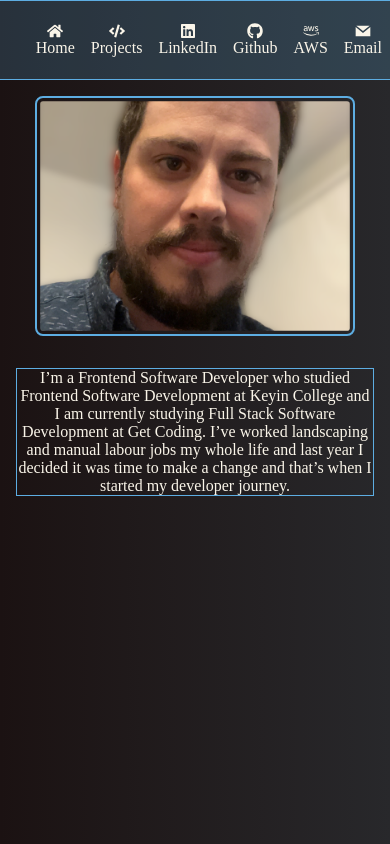
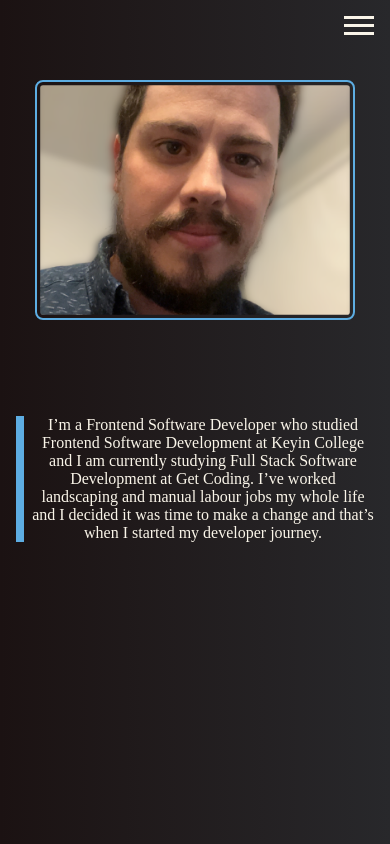
Before and after one commit to twdinn/my-portfolio-website, a React (Create React App) app: page / in a window 390 px wide. Built offline with nearby package versions, Linux system fonts and the light colour scheme.

Commit message:
more ui change

```diff
--- a/src/App.js
+++ b/src/App.js
@@ -3,11 +3,28 @@ import HamburgerMenu from "./components/HamburgerMenu";
 import Header from "./components/Header";
 import HomePage from "./pages/HomePage";
 import ProjectsPage from "./pages/ProjectsPage";
+import { useEffect, useState } from "react";
 
 function App() {
+  const [isMobile, setIsMobile] = useState(false);
+
+  useEffect(() => {
+    const handleResize = () => {
+      setIsMobile(window.innerWidth < 600);
+    };
+
+    window.addEventListener("resize", handleResize);
+
+    handleResize();
+
+    return () => {
+      window.removeEventListener("resize", handleResize);
+    };
+  }, []);
+
   return (
     <Router>
-      <Header />
+      {isMobile ? <HamburgerMenu /> : <Header />}
       <Routes>
         <Route path="/" element={<HomePage />} />
         <Route path="/projects" element={<ProjectsPage />} />
--- a/src/components/About.jsx
+++ b/src/components/About.jsx
@@ -7,8 +7,8 @@ const About = () => {
         I’m a Frontend Software Developer who studied Frontend Software
         Development at Keyin College and I am currently studying Full Stack
         Software Development at Get Coding. I’ve worked landscaping and manual
-        labour jobs my whole life and last year I decided it was time to make a
-        change and that’s when I started my developer journey.
+        labour jobs my whole life and I decided it was time to make a change and
+        that’s when I started my developer journey.
       </p>
     </section>
   );
--- a/src/components/HamburgerMenu.jsx
+++ b/src/components/HamburgerMenu.jsx
@@ -1,42 +1,69 @@
 import React, { useState } from "react";
+import { FaAws, FaGithub, FaLinkedin, FaCode, FaHome } from "react-icons/fa";
+import { GrMail } from "react-icons/gr";
+
+import { Link } from "react-router-dom";
 
 const HamburgerMenu = () => {
   const [isOpen, setIsOpen] = useState(false);
 
-  const handleToggle = () => {
+  const handleMenuToggle = () => {
     setIsOpen(!isOpen);
   };
 
   return (
-    <div>
-      <div
-        className={`hamburger ${isOpen ? "open" : ""}`}
-        onClick={handleToggle}
-      >
-        <div className="bar"></div>
-        <div className="bar"></div>
-        <div className="bar"></div>
-      </div>
+    <header>
+      <nav className={`hamburger-menu ${isOpen ? "open" : ""}`}>
+        <div className="hamburger-icon" onClick={handleMenuToggle}>
+          <div className="line"></div>
+          <div className="line"></div>
+          <div className="line"></div>
+        </div>
+        <ul className="menu-items">
+          <Link className="home-nav nav-link" to="/">
+            <FaHome />
+            <p className="link-name">Home</p>
+          </Link>
 
-      {isOpen && (
-        <div className="dropdown">
-          <ul>
-            <li>
-              <a href="/">Home</a>
-            </li>
-            <li>
-              <a href="/about">About</a>
-            </li>
-            <li>
-              <a href="/services">Services</a>
-            </li>
-            <li>
-              <a href="/contact">Contact</a>
-            </li>
-          </ul>
-        </div>
-      )}
-    </div>
+          <Link className="projects-nav nav-link" to="/projects">
+            <FaCode />
+            <p className="link-name">Projects</p>
+          </Link>
+
+          <Link
+            className="linkedin linkedin-nav nav-link"
+            to="https://www.linkedin.com/in/tyler-dinn-1a2b3c4d/"
+          >
+            <FaLinkedin />
+            <p className="link-name">LinkedIn</p>
+          </Link>
+
+          <Link
+            className="github github-nav nav-link"
+            to="https://github.com/twdinn"
+          >
+            <FaGithub />
+            <p className="link-name">Github</p>
+          </Link>
+
+          <Link
+            className="aws aws-nav nav-link"
+            to="https://www.credly.com/users/tylerdinn"
+          >
+            <FaAws />
+            <p className="link-name">AWS</p>
+          </Link>
+
+          <a
+            className="email email-nav nav-link"
+            href="mailto:dinnwt@gmail.com"
+          >
+            <GrMail />
+            <p className="link-name">Email</p>
+          </a>
+        </ul>
+      </nav>
+    </header>
   );
 };
 
--- a/src/index.css
+++ b/src/index.css
@@ -10,15 +10,99 @@ body {
 
 /* Nav */
 
+.hamburger-menu {
+  display: flex;
+  justify-content: flex-end;
+  position: relative;
+  top: 1rem;
+  right: 1rem;
+  width: 100%;
+}
+
+.hamburger-icon {
+  display: flex;
+  flex-direction: column;
+  position: absolute;
+  cursor: pointer;
+}
+
+.line {
+  width: 30px;
+  height: 3px;
+  background-color: #faf5e9;
+  margin-bottom: 5px;
+  transition: transform 0.3s ease;
+}
+
+.open .line:nth-child(1) {
+  transform: rotate(-45deg) translate(-5px, 6px);
+}
+
+.open .line:nth-child(2) {
+  opacity: 0;
+}
+
+.open .line:nth-child(3) {
+  transform: rotate(45deg) translate(-5px, -6px);
+}
+
+.menu-items {
+  position: relative;
+  top: 2rem;
+  /* right: 1rem; */
+  background-color: rgba(93, 173, 226, 0.2);
+  list-style: none;
+  padding: 0;
+  margin: 0;
+  width: 100%;
+  display: none;
+}
+
+.menu-items > .nav-link {
+  display: flex;
+  justify-content: center;
+  align-items: center;
+  height: 50px;
+  width: 100vw;
+  font-size: 1rem;
+  color: #faf5e9;
+  text-decoration: none;
+}
+
+.menu-items > .home-nav:hover {
+  font-size: 1.5rem;
+}
+
+.menu-items > .projects-nav:hover {
+  font-size: 1.5rem;
+}
+
+.menu-items > .github-nav:hover {
+  font-size: 1.5rem;
+}
+
+.menu-items > .linkedin-nav:hover {
+  font-size: 1.5rem;
+}
+
+.menu-items > .aws-nav:hover {
+  font-size: 1.5rem;
+}
+
+.menu-items > .email-nav:hover {
+  font-size: 1.5rem;
+}
+
+.open .menu-items {
+  display: block;
+}
+
 .nav {
   display: flex;
   justify-content: flex-end;
   align-items: center;
   height: 80px;
   width: 100vw;
-  border-top: 1px solid #5dade2;
-  border-bottom: 1px solid #5dade2;
-  background-color: rgba(93, 173, 226, 0.2);
 }
 
 .nav-link {
@@ -75,15 +159,18 @@ body {
 .homepage {
   display: flex;
   flex-direction: column;
+  justify-content: center;
   align-items: center;
+  width: 100%;
 }
 
 .profile-pic {
   border: 2px double #5dade2;
   border-radius: 8px;
   width: 20rem;
-  height: 20rem;
-  margin: 1rem;
+  height: auto;
+  margin-top: 5rem;
+  margin-bottom: 5rem;
   padding: 0.2rem;
   object-fit: cover;
 }
@@ -94,8 +181,34 @@ body {
   font-size: 2rem;
   margin-left: 1rem;
   margin-right: 1rem;
+  padding-left: 8px;
   text-align: center;
-  border: 1px solid #5dade2;
+  border-left: 8px solid #5dade2;
+}
+
+@media (min-width: 600px) {
+  .homepage {
+    display: flex;
+    flex-direction: row;
+    justify-content: center;
+    align-items: center;
+  }
+
+  .profile-pic {
+    width: 16rem;
+    margin-left: 1rem;
+  }
+
+  /* About */
+  .about > p {
+    color: #faf5e9;
+    font-size: 2rem;
+    margin-left: 1rem;
+    margin-right: 1rem;
+    padding-left: 8px;
+    text-align: center;
+    border-left: 8px solid #5dade2;
+  }
 }
 
 /* Skills*/
@@ -159,6 +272,7 @@ h2 {
   justify-content: center;
   align-items: center;
   flex-wrap: wrap;
+  margin-top: 2rem;
 }
 
 .project {
@@ -237,7 +351,7 @@ a {
   }
 }
 
-@media only screen and (max-width: 800px) {
+@media only screen and (max-width: 1000px) {
   .home-nav,
   .projects-nav,
   .github-nav,
```
